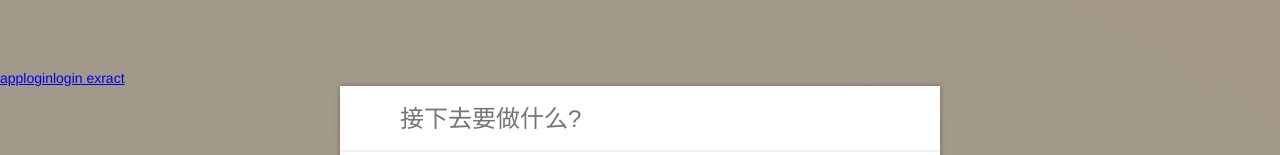
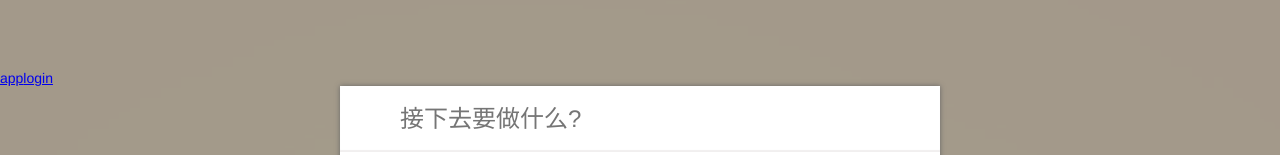
Before and after one commit to YUZIMMD/webFrontFramework-vue, a Vue app: page /app in a window 1280 px wide. Shown: the part 233-388 px from the top of the page. Built offline with nearby package versions, Linux system fonts and the light colour scheme; the HTML template or start-up script is replaced by a standard one.

Commit message:
路由命名

```diff
--- a/client/app.vue
+++ b/client/app.vue
@@ -4,9 +4,8 @@
         <Header></Header>
         <!-- <Todo></Todo> -->
         <!-- 挂载路由 -->
-        <router-link to='./app'>app</router-link>
+        <router-link :to="{name:'app'}">app</router-link>
         <router-link to='./login'>login</router-link>
-        <router-link to='./login/exract'>login exract</router-link>
         <router-view />
         <Footer></Footer>
     </div>
--- a/client/config/routes.js
+++ b/client/config/routes.js
@@ -9,13 +9,11 @@ export default [
     },
     {
         path:'/app',
-        component:Todo
+        component:Todo,
+        name:'app'//这个命名和path没关系
     },
     {
         path:'/login',
         component:Login
-    },
-    {
-        path:'login/exract'
     }
 ]
```
